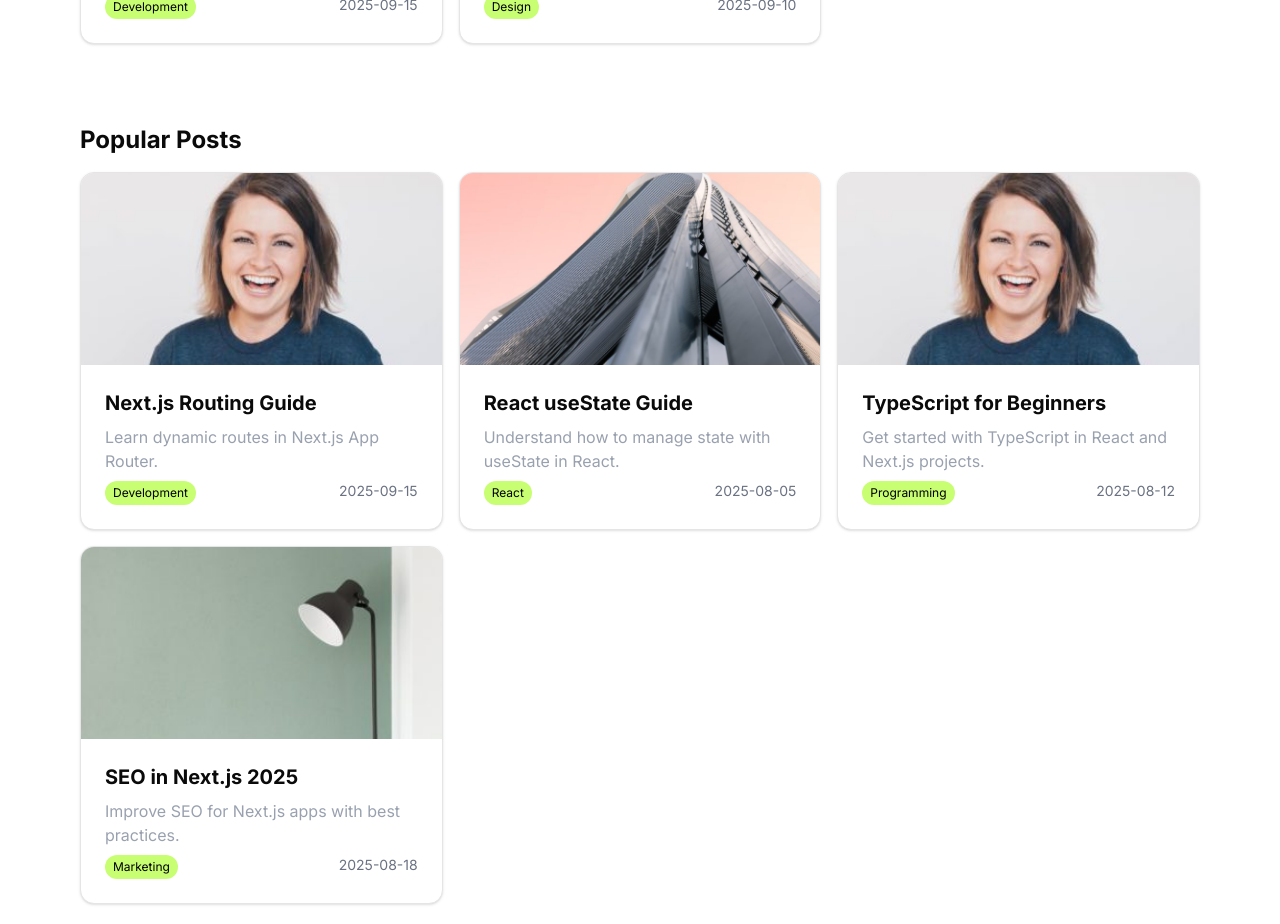
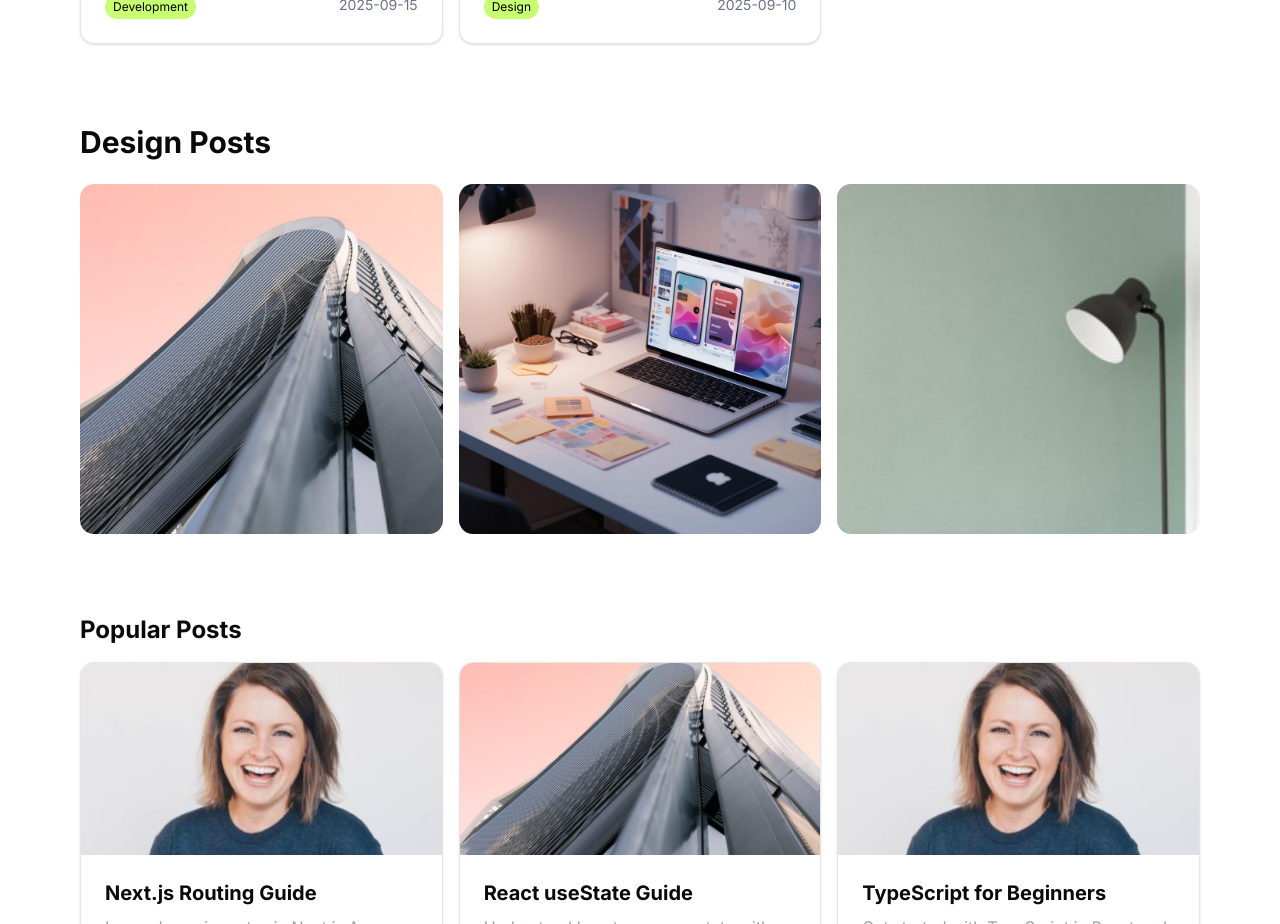
Before and after one commit to ahmad007125/Aivora, a Next.js app: page / in a window 1280 px wide. Shown: the part 1340-2264 px from the top of the page. Built offline with nearby package versions, Linux system fonts and the light colour scheme.

Commit message:
New changes fixed

```diff
--- a/src/app/page.tsx
+++ b/src/app/page.tsx
@@ -1,4 +1,4 @@
-// 'use client';
+'use client';
 
 import { Blog, blogs } from "@/data/blog";
 import BlogsCard from "../components/BlogsCard";
@@ -7,15 +7,18 @@ import Link from "next/link";
 // import { useState } from "react";
 import { Badge } from "@/components/ui/badge";
 import { slugifyCategory } from "@/lib/utils";
+import { useState } from "react";
 
 export default function FeaturedSection() {
   // Prepare data inside the component instead of props
   const featuredThree: Blog[] = blogs.filter((b) => b.featured).slice(0, 3);
   const popularThree: Blog[] = blogs.filter((b) => b.popular).slice(0, 4);
+  const designThree: Blog[] = blogs.filter((b) => b.category === "Design").slice(0, 3);
   const latestThree: Blog[] = [...blogs]
     .sort((a, b) => (a.date < b.date ? 1 : -1))
     .slice(0, 4);
   const categories: string[] = Array.from(new Set(blogs.map((b) => b.category)));
+  const [active, setActive] = useState<number | null>(null);
 
   // Safety check
   if (!featuredThree || featuredThree.length < 3) return null;
@@ -72,7 +75,6 @@ export default function FeaturedSection() {
 
       {/* Latest Posts */}
       <section>
-
         <h2 className="text-2xl font-bold mb-4">Latest Posts</h2>
         <div className="grid md:gap-x-4 gap-y-4 sm:grid-cols-3 grid-cols-1">
           <div className="col-span-2">
@@ -87,7 +89,47 @@ export default function FeaturedSection() {
             <p className="text-sm">Aviora is a blog platform focusing on helping businesses improve their online presence and reputation, especially via strategies like optimizing Google Business Profile and managing customer feedback.</p>
           </div>
         </div>
+      </section>
 
+      {/* Design Posts */}
+      <section className="w-full max-w-6xl mx-auto">
+        <h2 className="text-2xl md:text-3xl font-bold mb-6 text-foreground">
+          Design Posts
+        </h2>
+
+        <div className="flex gap-4 md:h-[350px] h-[250px]">
+          {designThree.map((b) => (
+            <div
+              key={b.id}
+              onMouseEnter={() => setActive(b.id)}
+              onMouseLeave={() => setActive(null)}
+              className={`relative overflow-hidden rounded-xl cursor-pointer transition-all duration-400 ease-in-out
+                ${active === b.id ? "flex-[3]" : active ? "flex-[1]" : "flex-1"}
+              `}
+            >
+              <Image
+                src={b.image || "/no-img.jpg"}
+                alt={b.title}
+                fill
+                className={`object-cover transition-transform duration-400 ease-in-out
+                  ${active === b.id ? "scale-110" : "scale-100"}
+                `}
+              />
+              <div
+                className={`absolute inset-0 flex flex-col items-center justify-center bg-black/40 text-white transition-opacity duration-500 p-2 ${
+                  active === b.id ? "opacity-100" : "opacity-0 md:opacity-0"
+                }`}
+              >
+                <h3 className="text-md sm:text-lg md:text-xl font-semibold mb-3 sm:text-left text-center">
+                  {b.title}
+                </h3>
+                <button className="px-4 py-2 bg-indigo-500 hover:bg-indigo-600 rounded-md text-sm font-medium transition">
+                  Read More
+                </button>
+              </div>
+            </div>
+          ))}
+        </div>
       </section>
 
       {/* Popular Posts */}
--- a/src/components/Header.tsx
+++ b/src/components/Header.tsx
@@ -93,7 +93,7 @@ export default function Header() {
       {/* Mobile Menu Overlay */}
       {mobileMenuOpen && (
         <div
-          className="fixed inset-0 bg-black/50 backdrop-blur-sm transition-opacity duration-300 md:hidden z-40"
+          className="overlay fixed inset-0 bg-black/50 backdrop-blur-sm transition-opacity duration-300 md:hidden z-40 h-screen"
           onClick={closeMobileMenu}
           style={{
             top: scrolled ? '76px' : '100px',
@@ -104,16 +104,16 @@ export default function Header() {
 
       {/* Mobile Menu */}
       <div
-        className={`fixed right-0 w-[75%] max-w-sm shadow-md transition-all duration-500 ease-in-out md:hidden z-50
+        className={`flex fixed right-0 w-[75%] max-w-sm shadow-md transition-all duration-500 ease-in-out md:hidden z-50 backdrop-blur-md
           ${mobileMenuOpen ? 'translate-x-0' : 'translate-x-full !w-0 opacity-0 overflow-hidden'}
-          ${scrolled ? "bg-background/80 backdrop-blur-md" : "bg-background"}
+          ${scrolled ? "bg-background/90" : "bg-background"}
         `}
         style={{
           top: scrolled ? '76px' : '100px',
           height: scrolled ? 'calc(100vh - 76px)' : 'calc(100vh - 100px)'
         }}
       >
-        <nav className={`flex flex-col space-y-1 p-8`}>
+        <nav className={`flex flex-1 flex-col space-y-1 p-8`}>
           {navLinks.map((link, index) => (
             <Link
               key={link.href}
```
